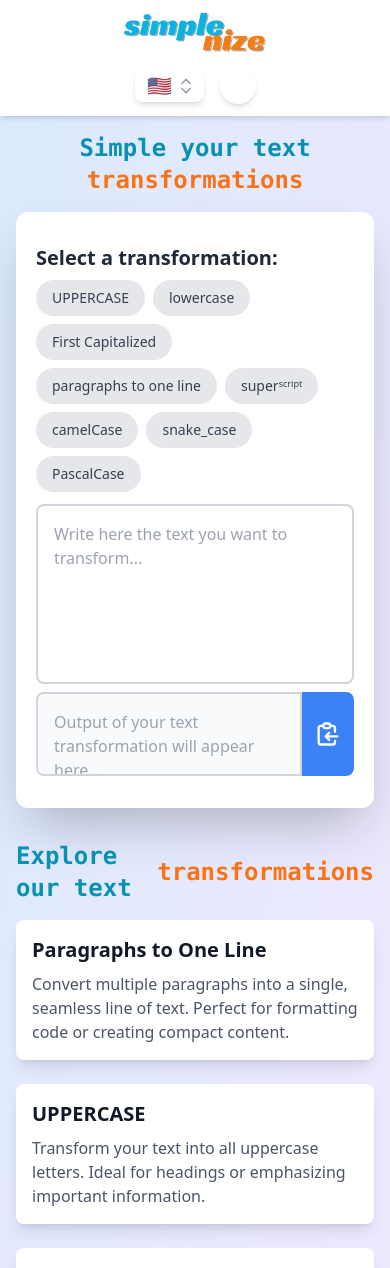
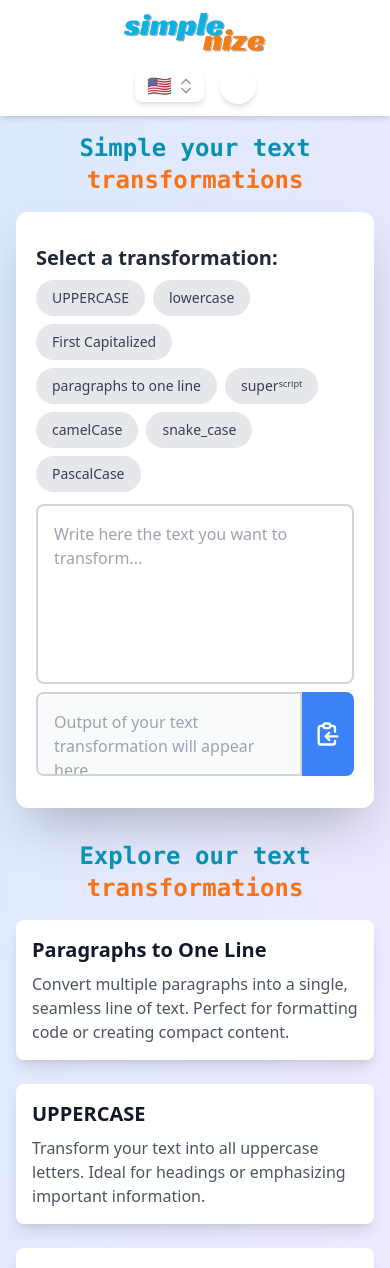
Before and after one commit to leonardourci/simplenize, a React (Create React App) app: page / in a window 390 px wide. Shown: the top 1268 px of the page. Built offline with nearby package versions, Linux system fonts and the light colour scheme.

Commit message:
style: break more info into 2 lines for sm screens

```diff
--- a/src/App.tsx
+++ b/src/App.tsx
@@ -240,7 +240,7 @@ export default function App () {
                 </div>
             </header>
 
-            <div className="font-mono font-extrabold md:gap-3.5 text-2xl w-full mt-4 flex flex-col md:flex-row justify-center items-center">
+            <div className="font-mono text-center font-extrabold md:gap-3.5 text-2xl w-full mt-4 flex flex-col md:flex-row justify-center items-center">
                 <p className="text-cyan-600">{ WEB_TRANSLATION.subHeader.simpleYourText }</p>
                 <p className="text-orange-500">{ WEB_TRANSLATION.subHeader.transformations }</p>
             </div>
@@ -312,7 +312,7 @@ export default function App () {
             </main>
 
             <div className="container mx-auto px-4">
-                <div className="flex gap-4 my-4 font-extrabold font-mono text-2xl w-full justify-center items-center">
+                <div className="flex text-center flex-col md:flex-row md:gap-4 my-4 font-extrabold font-mono text-2xl w-full justify-center items-center">
                     <p className='text-cyan-600'>{WEB_TRANSLATION.moreInfo.exploreOurText}</p>
                     <p className='text-orange-500'>{WEB_TRANSLATION.moreInfo.transformations}</p>
                 </div>
```
